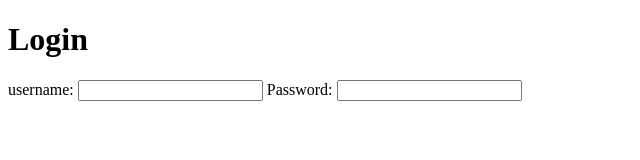
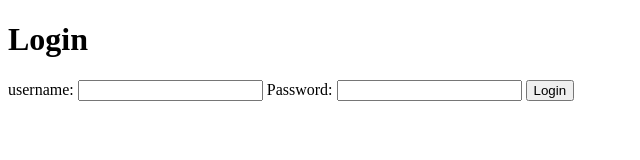
Before and after one commit to iamneo-production/ebabaefeced305677763bfdbccbfebeddone, a website: page public/index.html in a window 1280 px wide. Shown: the whole page, without its empty margins (0-640 px from the left). Drawn offline with Linux system fonts and the light colour scheme.

Commit message:
Backup Commit

```diff
--- a/public/index.html
+++ b/public/index.html
@@ -14,6 +14,7 @@
       <input type="text"id ="username"name="username" required>
       <label for ="password">Password:</label>
       <input type="password" id="Password" name="password" required>
+      <button type="login">Login</button>
     </form>
   </div>
 </body>
```
